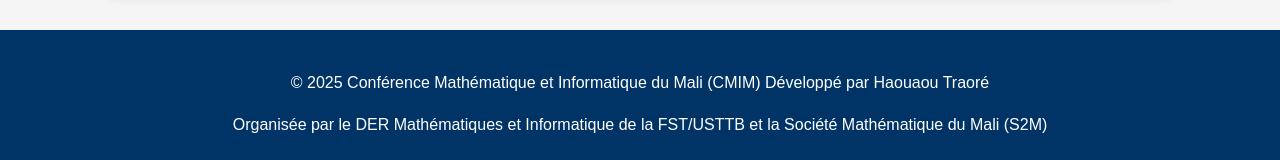
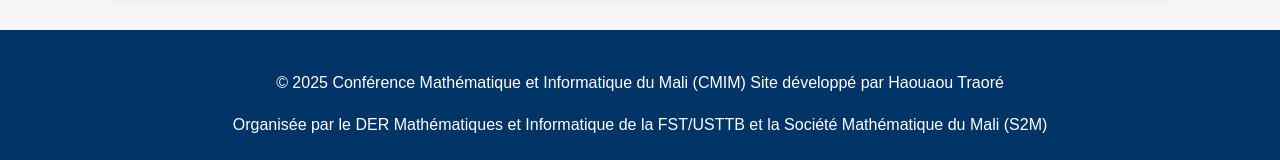
Before and after one commit to FST-USTTB/cmim-2025, a plain HTML site: page index.html in a window 1280 px wide. Shown: the part 6671-6831 px from the top of the page. Drawn offline with Linux system fonts and the light colour scheme.

Commit message:
Update index.html

```diff
--- a/index.html
+++ b/index.html
@@ -479,7 +479,7 @@
   </section>
 
   <footer>
-    <p>&copy; 2025 Conférence Mathématique et Informatique du Mali (CMIM) Développé par Haouaou Traoré</p>
+    <p>&copy; 2025 Conférence Mathématique et Informatique du Mali (CMIM) Site développé par Haouaou Traoré</p>
     <p>Organisée par le DER Mathématiques et Informatique de la FST/USTTB et la Société Mathématique du Mali (S2M)</p>
   </footer>
 </body>
```
